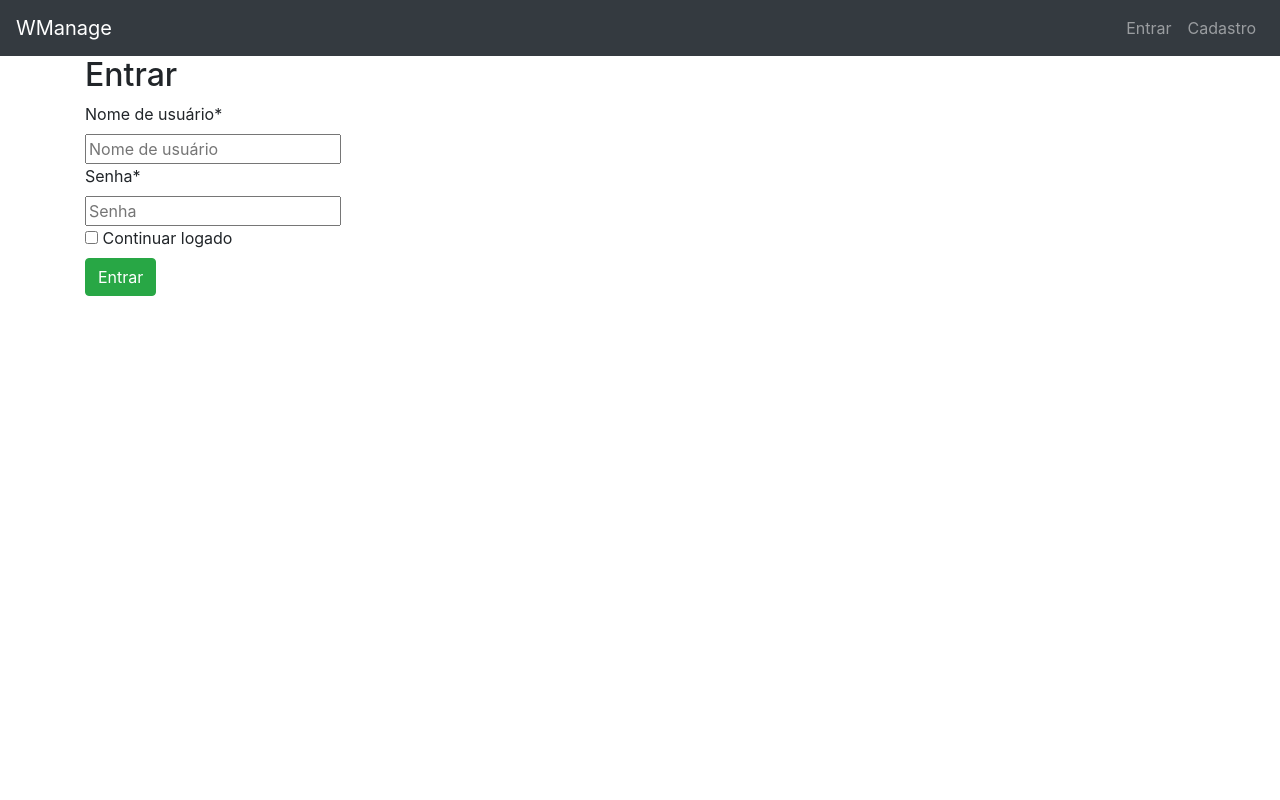
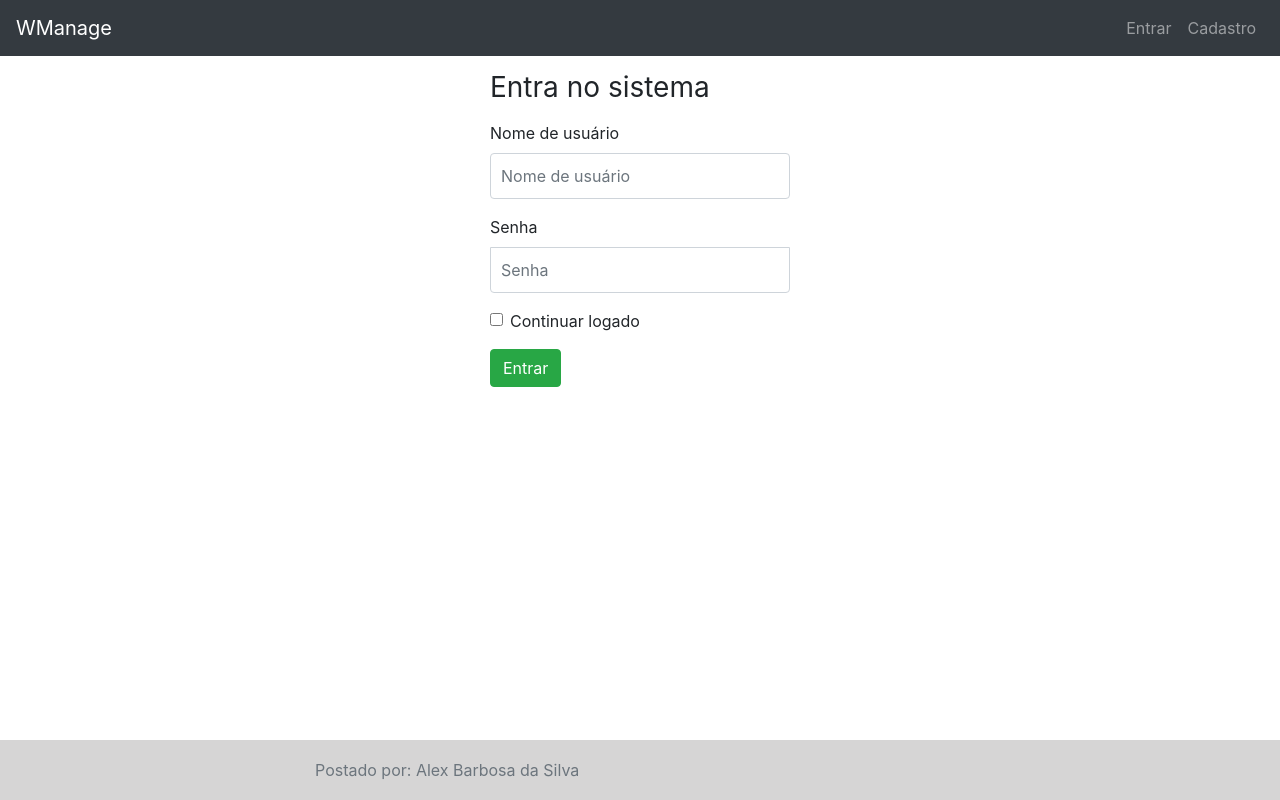
Before and after one commit to alexbarbosa26/wmanage, a Django app: page /accounts/login/ in a window 1280 px wide. Run offline with Django 3.2, Linux system fonts and the light colour scheme; some libraries are stand-ins or nearby versions.

Commit message:
first commit

```diff
--- a/requirements.txt
+++ b/requirements.txt
@@ -2,6 +2,7 @@ Django==3.1.5
 django-allauth==0.44.0
 django-crispy-forms==1.10.0
 django-environ==0.4.5
+django-bootstrap4==2.3.1
 whitenoise==5.2.0
 gunicorn==20.0.4
 psycopg2==2.8.5
--- /dev/null
+++ b/static/style/signin.css
@@ -0,0 +1,30 @@
+
+.form-signin {
+  width: 100%;
+  max-width: 330px;
+  padding: 15px;
+  margin: auto;
+}
+.form-signin .checkbox {
+  font-weight: 400;
+}
+.form-signin .form-control {
+  position: relative;
+  box-sizing: border-box;
+  height: auto;
+  padding: 10px;
+  font-size: 16px;
+}
+.form-signin .form-control:focus {
+  z-index: 2;
+}
+.form-signin input[type="email"] {
+  margin-bottom: -1px;
+  border-bottom-right-radius: 0;
+  border-bottom-left-radius: 0;
+}
+.form-signin input[type="password"] {
+  margin-bottom: 10px;
+  border-top-left-radius: 0;
+  border-top-right-radius: 0;
+}
--- /dev/null
+++ b/static/style/stick-footer.css
@@ -0,0 +1,28 @@
+/* Sticky footer styles
+-------------------------------------------------- */
+html {
+    position: relative;
+    min-height: 100%;
+  }
+  body {
+    margin-bottom: 60px; /* Margin bottom by footer height */
+  }
+  .footer {
+    position: absolute;
+    bottom: 0;
+    width: 100%;
+    height: 60px; /* Set the fixed height of the footer here */
+    line-height: 60px; /* Vertically center the text there */
+    background-color: #d6d5d5;
+  }
+
+
+  /* Custom page CSS
+  -------------------------------------------------- */
+  /* Not required for template or sticky footer method. */
+
+  .container {
+    width: auto;
+    max-width: 680px;
+    padding: 0 15px;
+  }
--- a/templates/account/login.html
+++ b/templates/account/login.html
@@ -1,14 +1,14 @@
 {% extends 'base.html' %}
-
+{% load bootstrap4 %}
 {% load crispy_forms_tags %}
 
 {% block title %}Entrar{% endblock %}
 
 {% block content %}
-    <h2>Entrar</h2>
-    <form method="post">
+    <form method="post" class="form-signin">
         {% csrf_token %}
-        {{ form|crispy }}
+        <h1 class="h3 mb-3 font-weight-normal">Entra no sistema</h1>
+        {% bootstrap_form form %}
         <button class="btn btn-success" type="submit">Entrar</button>
     </form>
 {% endblock %}
--- a/templates/account/logout.html
+++ b/templates/account/logout.html
@@ -1,5 +1,4 @@
 {% extends 'base.html' %}
-
 {% block title %}Sair{% endblock %}
 
 {% block content %}
--- a/templates/base.html
+++ b/templates/base.html
@@ -3,10 +3,15 @@
 <head>
     <meta charset="UTF-8">
     <meta name="viewport" content="width=device-width, initial-scale=1.0">
-    <link rel="stylesheet" href="https://stackpath.bootstrapcdn.com/bootstrap/4.5.2/css/bootstrap.min.css" integrity="sha384-JcKb8q3iqJ61gNV9KGb8thSsNjpSL0n8PARn9HuZOnIxN0hoP+VmmDGMN5t9UJ0Z" crossorigin="anonymous">
+    {% load static %}
+    {% load bootstrap4 %}
+    {% bootstrap_css %}
+    <link rel="stylesheet" type="text/css" href="{% static 'style/signin.css' %}">
+    <link rel="stylesheet" type="text/css" href="{% static 'style/stick-footer.css' %}">
     <title>{% block title %}{% endblock %}</title>
 </head>
 <body>
+  <article>
     <header>
         <nav class="navbar navbar-expand-lg navbar-dark bg-dark">
           <button class="navbar-toggler" type="button" data-toggle="collapse" data-target="#navbarTogglerDemo03" aria-controls="navbarTogglerDemo03" aria-expanded="false" aria-label="Toggle navigation">
@@ -18,8 +23,19 @@
 
             <ul class="navbar-nav mr-auto mt-2 mt-lg-0">
             {% if user.is_authenticated %}
-              <li class="nav-item active">
-                <a class="nav-link" href="#">Home <span class="sr-only">(current)</span></a>
+              <li class="nav-item dropdown active">
+                <a class="nav-link dropdown-toggle" data-toggle="dropdown" href="#" role="button" aria-haspopup="true" aria-expanded="false">Cadastrar</a>
+                <div class="dropdown-menu">
+                  <a class="dropdown-item" href="#">Ativos</a>
+                  <a class="dropdown-item" href="#">Proventos</a>
+                </div>
+              </li>
+              <li class="nav-item dropdown active">
+                <a class="nav-link dropdown-toggle" data-toggle="dropdown" href="#" role="button" aria-haspopup="true" aria-expanded="false">Importar</a>
+                <div class="dropdown-menu">
+                  <a class="dropdown-item" href="#">Ativos</a>
+                  <a class="dropdown-item" href="#">Proventos</a>
+                </div>
               </li>
               <li class="nav-item">
                 <a class="nav-link" href="#">Link</a>
@@ -45,14 +61,21 @@
           </div>
         </nav>
     </header>
+  </article>
 
-    <main class="container">
-        {% block content %}
-        {% endblock %}
-    </main>
-
-    <script src="https://code.jquery.com/jquery-3.5.1.slim.min.js" integrity="sha384-DfXdz2htPH0lsSSs5nCTpuj/zy4C+OGpamoFVy38MVBnE+IbbVYUew+OrCXaRkfj" crossorigin="anonymous"></script>
-    <script src="https://cdn.jsdelivr.net/npm/popper.js@1.16.1/dist/umd/popper.min.js" integrity="sha384-9/reFTGAW83EW2RDu2S0VKaIzap3H66lZH81PoYlFhbGU+6BZp6G7niu735Sk7lN" crossorigin="anonymous"></script>
-    <script src="https://stackpath.bootstrapcdn.com/bootstrap/4.5.2/js/bootstrap.min.js" integrity="sha384-B4gt1jrGC7Jh4AgTPSdUtOBvfO8shuf57BaghqFfPlYxofvL8/KUEfYiJOMMV+rV" crossorigin="anonymous"></script>
-</body>
+    <aside>
+      <main class="container">
+        <div class="container">
+          {% block content %}
+          {% endblock %}
+        </div>
+      </main>
+    </aside>
+    <footer class="footer">
+      <div class="container">
+        <span class="text-muted">Postado por: Alex Barbosa da Silva</span>
+      </div>
+    </footer>
+    {% bootstrap_javascript jquery=True %}
+    </body>
 </html>
```
Also changed, not shown: templates/account/signup.html (+5 -5 lines), wmanage/settings/base.py (+7 -1 lines).
